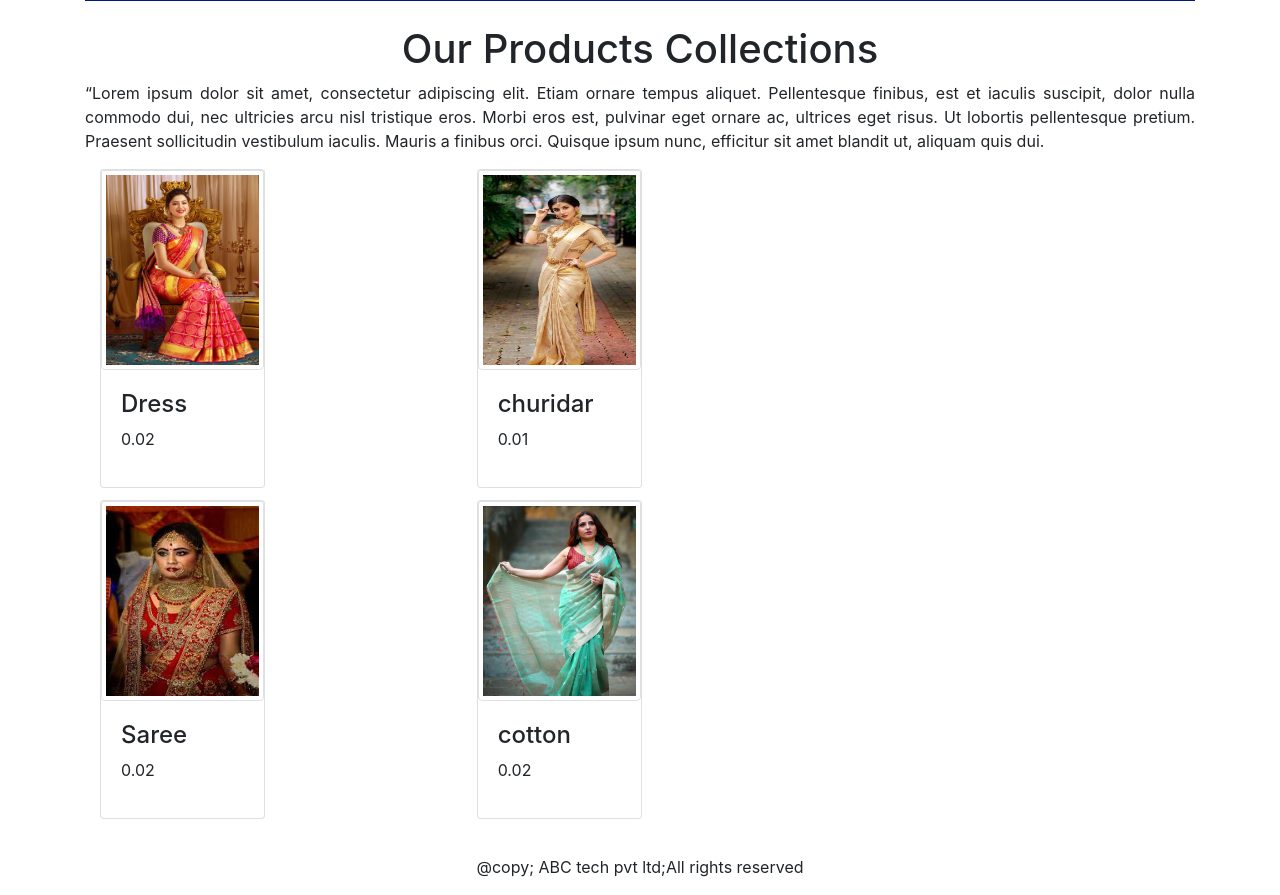
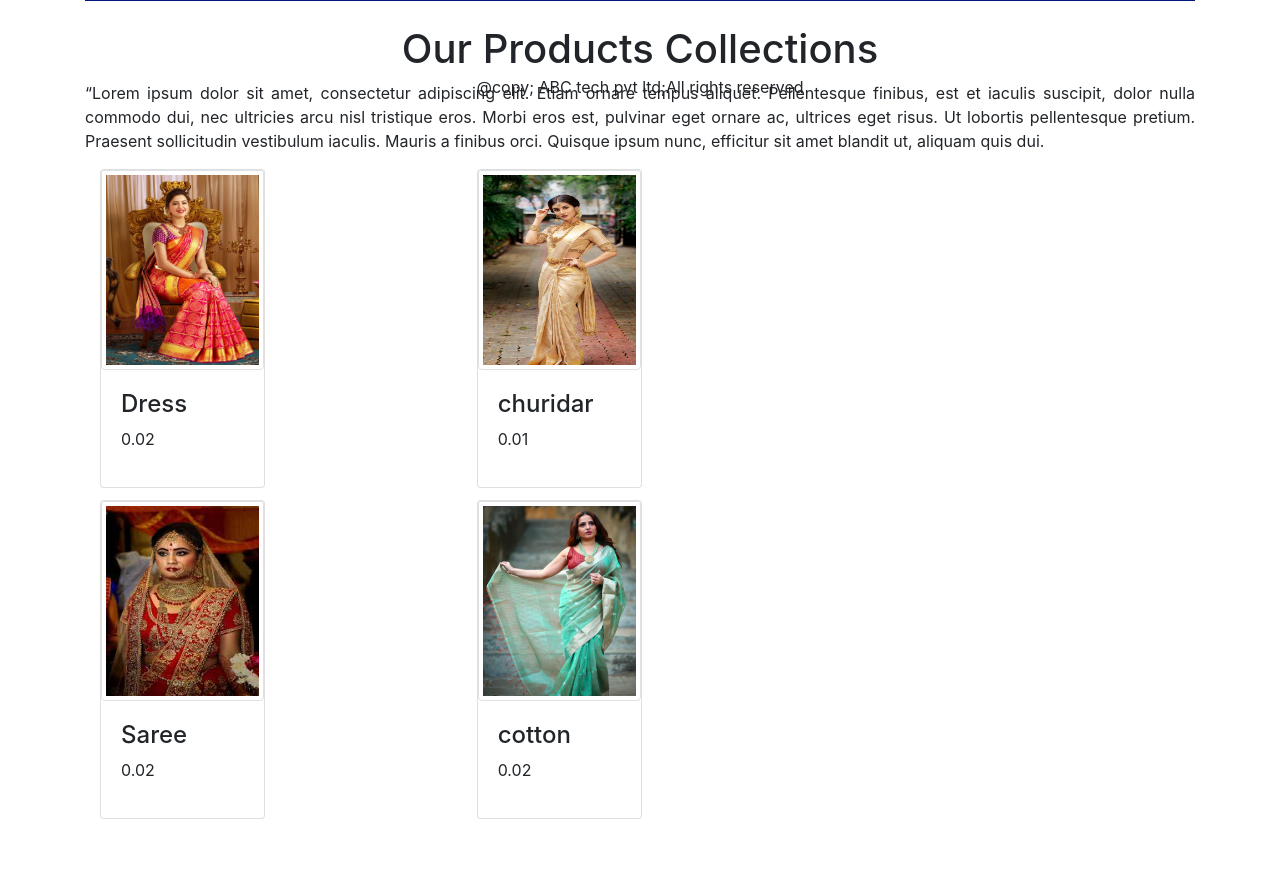
Before and after one commit to simipoulose/Ecommerce, a Django app: page /ecommerceapp/ in a window 1280 px wide. Shown: the part 685-1580 px from the top of the page. After the commit the page ends 1504 px from the top, so only its background shows below. Run offline with Django 4.2, Linux system fonts and the light colour scheme; data comes from the database, SQL or seed files in the repository; some libraries are stand-ins or nearby versions.

Commit message:
Update footer.html

```diff
--- a/ecommerceproject1/templates/footer.html
+++ b/ecommerceproject1/templates/footer.html
@@ -1,3 +1,6 @@
-<div class="footer navbar-fixed-bottom my_footer">
-  <p class="text-center"> @copy; ABC tech pvt ltd;All rights reserved</p>
+
+<footer class="mt-auto">
+<div class="footer navbar fixed-bottom my_footer">
+    <p class="text-center fixed-bottom">@copy; ABC tech pvt ltd;All rights reserved</p>
 </div>
+</footer>
```
